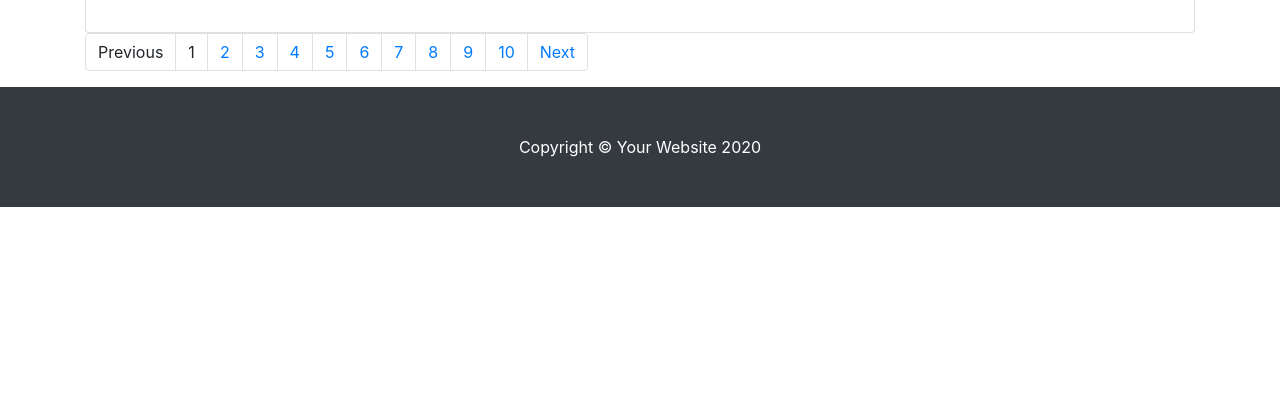
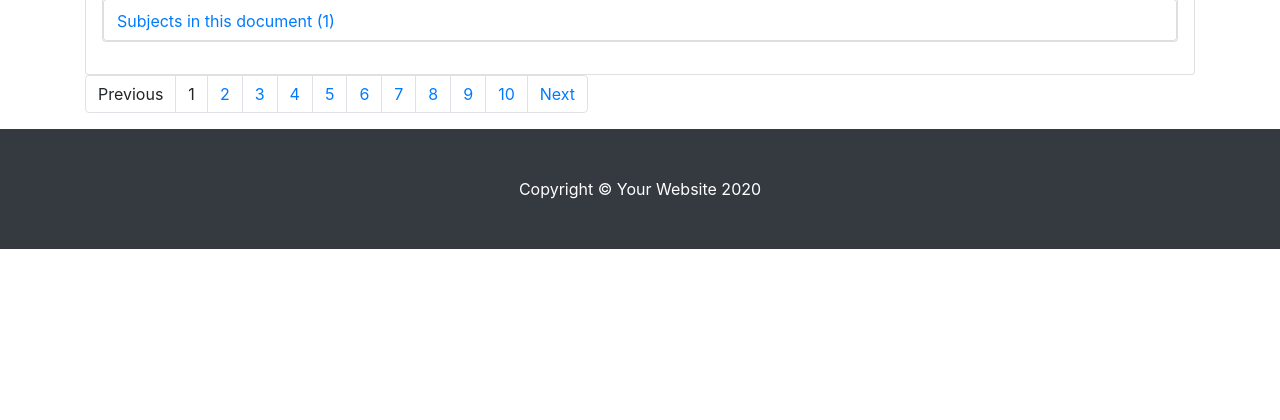
Before and after one commit to sajib-4414/infovislibraryproject, a Django app: template infovisproject1/library/templates/search-results-page-basic.html in a window 1280 px wide. Shown: the part 335-755 px from the top of the page. Run offline with Django 3.2, Linux system fonts and the light colour scheme; the template is opened without the code that fills it: most values are stand-ins (such as "Sample title", 1, 10 or a date in 2020); some libraries are stand-ins or nearby versions.

Commit message:
subject listing with according view done

```diff
--- a/infovisproject1/library/templates/search-results-page-basic.html
+++ b/infovisproject1/library/templates/search-results-page-basic.html
@@ -8,6 +8,7 @@
 
 {% block css %}
     <link rel="stylesheet" type="text/css" href="{% static 'css/index-page-style.css' %}"/>
+
 
 {% endblock %}
 
@@ -23,11 +24,12 @@
                 <div class="row no-gutters">
                     <div class="col-md-2">
                         {% if document.cover_i %}
-                        <img src="http://covers.openlibrary.org/b/id/{{ document.cover_i }}-M.jpg" class="card-img-top"
-                             alt="image not found" >
+                            <img src="http://covers.openlibrary.org/b/id/{{ document.cover_i }}-M.jpg"
+                                 class="card-img-top"
+                                 alt="image not found">
                         {% else %}
-                            <img src="{%  static 'images/image-not-found-1024x576.png' %}" class="card-img-top"
-                             alt="image not found">
+                            <img src="{% static 'images/image-not-found-1024x576.png' %}" class="card-img-top"
+                                 alt="image not found">
                         {% endif %}
                     </div>
                     <div class="col-md-8">
@@ -39,7 +41,44 @@
                         </div>
                     </div>
                 </div>
+
+                <div class="accordion" id="accordionExample">
+                    <div class="card">
+                        <div class="" id="headingTwo">
+                            <h2 class="mb-0">
+
+                                {% if document.subject %}
+                                    <button class="btn btn-link collapsed" type="button" data-toggle="collapse"
+                                            data-target="#collapseTwo{{ document.first_publish_year }}"
+                                            aria-expanded="false" aria-controls="collapseTwo">
+                                    Subjects in this document ({{ document.subject|length }})
+                                {% else %}
+                                    <button class="btn collapsed" type="button" data-toggle="collapse"
+                                            aria-expanded="false" aria-controls="collapseTwo">
+                                    Subjects in this document (0)
+                                {% endif %}
+
+
+                                </button>
+                            </h2>
+                        </div>
+                        <div id="collapseTwo{{ document.first_publish_year }}" class="collapse"
+                             aria-labelledby="headingTwo"
+                             data-parent="#accordionExample">
+                            <div class="card-body">
+                                <ul class="list-inline">
+                                    {% for subject in document.subject %}
+                                        <li><a href="#">{{ subject }}</a></li>
+                                    {% endfor %}
+                                </ul>
+                            </div>
+                        </div>
+                    </div>
+                </div>
+
             </div>
+
+
         {% endfor %}
 
     </div>
@@ -50,17 +89,23 @@
                 {% if existing_page_num == 1 %}
                     <li class="page-item"><a class="page-link">Previous</a></li>
                 {% elif  existing_page_num > 1 %}
-                    <li class="page-item"><a class="page-link" href="?keywords={{ searched_keywords_with_plus }}&&pagenum={{ existing_page_num|add:"-1" }}">Previous</a></li>
+                    <li class="page-item"><a class="page-link"
+                                             href="?keywords={{ searched_keywords_with_plus }}&&pagenum={{ existing_page_num|add:"-1" }}">Previous</a>
+                    </li>
                 {% endif %}
                 {% for i in 1|range:11 %}
                     {% if existing_page_num == i %}
-                    <li class="page-item"><a class="page-link">{{ i }}</a></li>
+                        <li class="page-item"><a class="page-link">{{ i }}</a></li>
                     {% else %}
-                    <li class="page-item"><a class="page-link" href="?keywords={{ searched_keywords_with_plus }}&&pagenum={{ i }}" >{{ i }}</a></li>
+                        <li class="page-item"><a class="page-link"
+                                                 href="?keywords={{ searched_keywords_with_plus }}&&pagenum={{ i }}">{{ i }}</a>
+                        </li>
                     {% endif %}
                 {% endfor %}
             {% endif %}
-            <li class="page-item"><a class="page-link" href="?keywords={{ searched_keywords_with_plus }}&&pagenum={{ existing_page_num|add:"1" }}">Next</a></li>
+            <li class="page-item"><a class="page-link"
+                                     href="?keywords={{ searched_keywords_with_plus }}&&pagenum={{ existing_page_num|add:"1" }}">Next</a>
+            </li>
         </ul>
     </nav>
 
```
